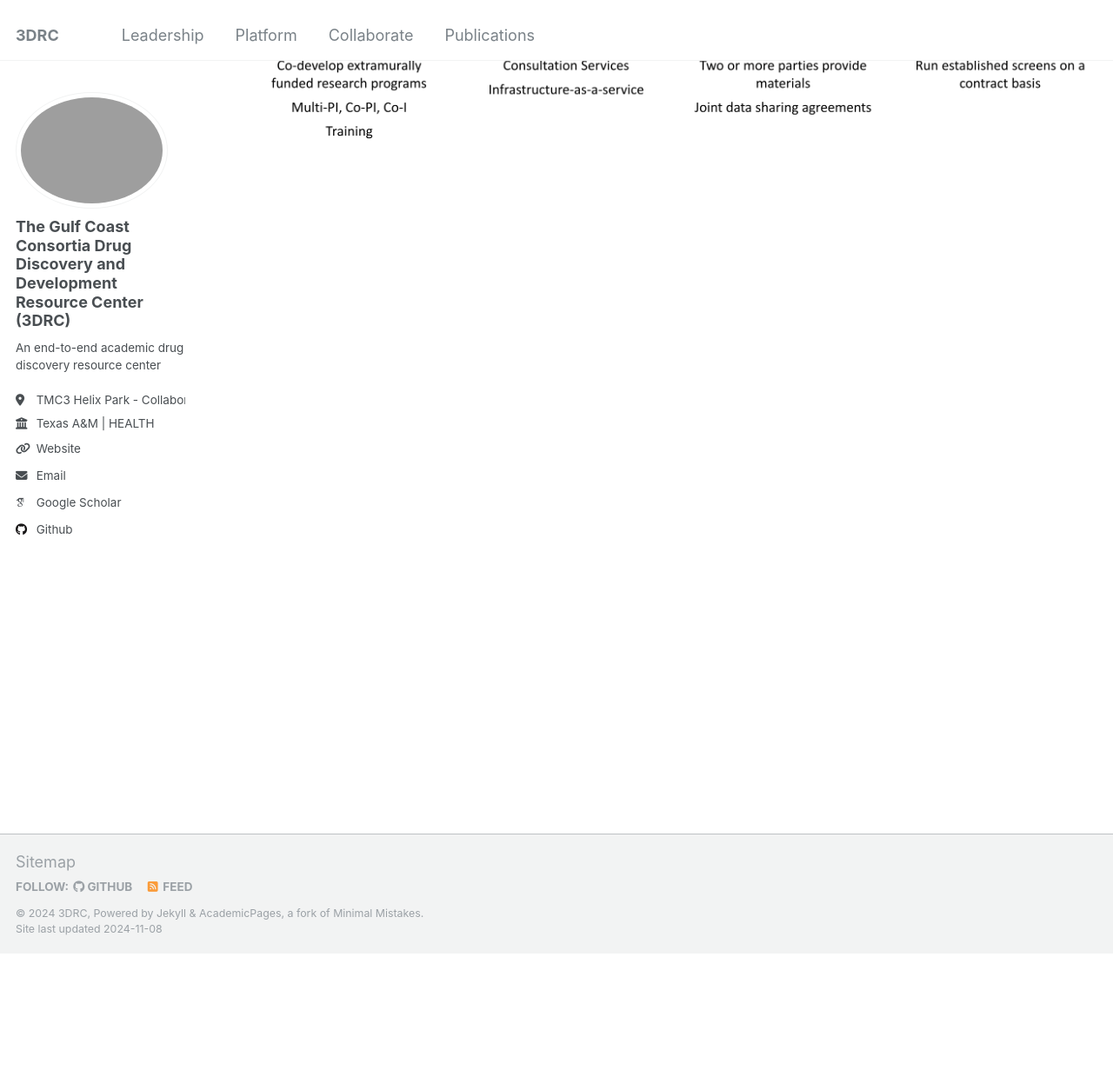
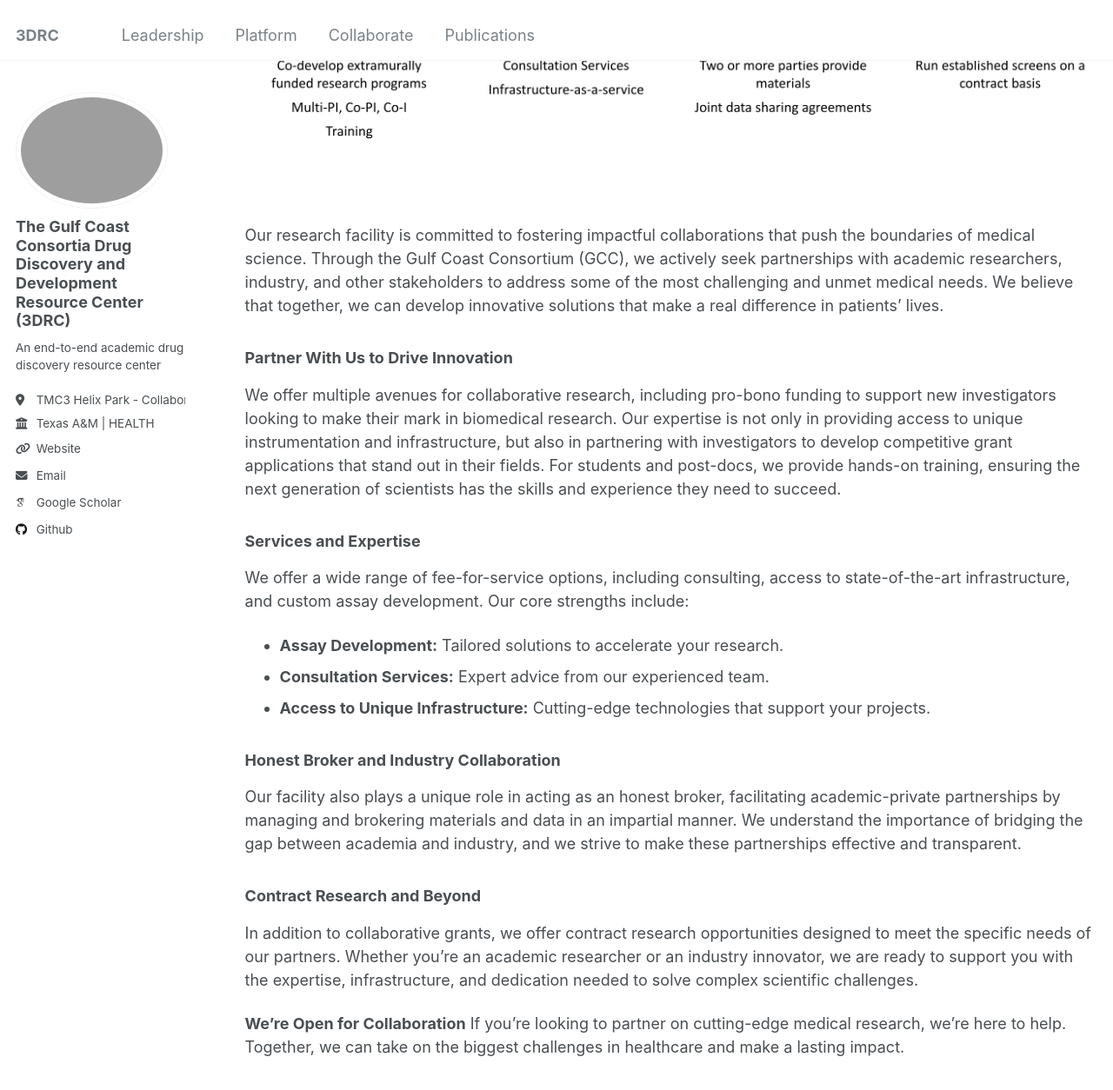
Before and after one commit to TAMU-3DRC/TAMU-3DRC.github.io, a Jekyll site: the page built from _pages/colab.md, in a window 1280 px wide and 1400 px high, scrolled down 303 px. Shown: the top 1254 px of the window at 87% size. Built offline with Jekyll 4.4.1, drawn with Linux system fonts in a browser that asks for light colours; some web fonts are replaced; some of the changed text lies outside the part shown.

Commit message:
Update colab.md

```diff
--- a/_pages/colab.md
+++ b/_pages/colab.md
@@ -1,6 +1,6 @@
 ---
 layout: archive
-title: "Collaborate"
+title: "Collaborative Research Opportunities"
 permalink: /colab/
 author_profile: true
 redirect_from:
@@ -8,3 +8,22 @@
 ---
 
 ![Collaborate](../images/COLAB.png)
+Our research facility is committed to fostering impactful collaborations that push the boundaries of medical science. Through the Gulf Coast Consortium (GCC), we actively seek partnerships with academic researchers, industry, and other stakeholders to address some of the most challenging and unmet medical needs. We believe that together, we can develop innovative solutions that make a real difference in patients' lives.
+
+### Partner With Us to Drive Innovation
+We offer multiple avenues for collaborative research, including pro-bono funding to support new investigators looking to make their mark in biomedical research. Our expertise is not only in providing access to unique instrumentation and infrastructure, but also in partnering with investigators to develop competitive grant applications that stand out in their fields. For students and post-docs, we provide hands-on training, ensuring the next generation of scientists has the skills and experience they need to succeed.
+
+### Services and Expertise
+We offer a wide range of fee-for-service options, including consulting, access to state-of-the-art infrastructure, and custom assay development. Our core strengths include:
+- **Assay Development:** Tailored solutions to accelerate your research.
+- **Consultation Services:** Expert advice from our experienced team.
+- **Access to Unique Infrastructure:** Cutting-edge technologies that support your projects.
+
+### Honest Broker and Industry Collaboration
+Our facility also plays a unique role in acting as an honest broker, facilitating academic-private partnerships by managing and brokering materials and data in an impartial manner. We understand the importance of bridging the gap between academia and industry, and we strive to make these partnerships effective and transparent.
+
+### Contract Research and Beyond
+In addition to collaborative grants, we offer contract research opportunities designed to meet the specific needs of our partners. Whether you’re an academic researcher or an industry innovator, we are ready to support you with the expertise, infrastructure, and dedication needed to solve complex scientific challenges.
+
+**We’re Open for Collaboration**
+If you're looking to partner on cutting-edge medical research, we’re here to help. Together, we can take on the biggest challenges in healthcare and make a lasting impact.
```
